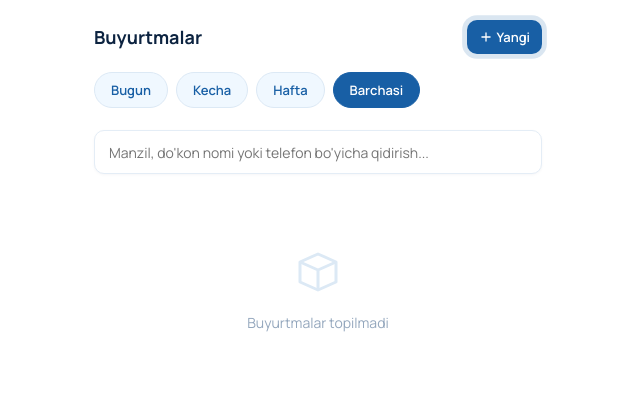
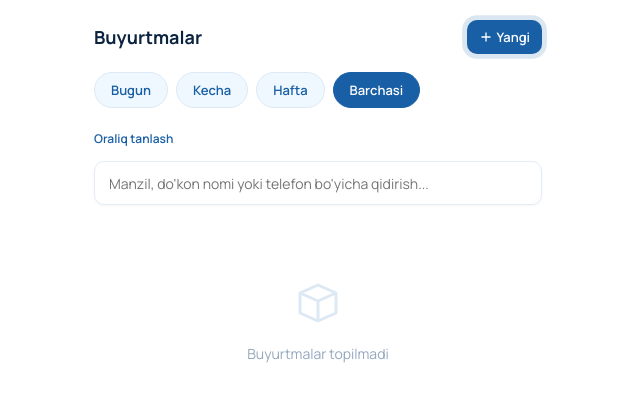
Before and after one commit to TNnodirbek/balance-system, a Django app: page /buyurtmalar/ in a window 1280 px wide. Shown: the top 420 px of the page, without its empty margins (322-962 px from the left). Run offline with Django 5.2, Linux system fonts and the light colour scheme; the visitor is signed in with stand-in values (Sample User, id 1); data comes from the database, SQL or seed files in the repository; data that the repository does not hold is empty.

Commit message:
Buyurtmalar royxatiga sana oraligi filtri qoshildi

```diff
--- a/buyurtmalar/views.py
+++ b/buyurtmalar/views.py
@@ -8,6 +8,7 @@ from django.http import HttpResponseForbidden, JsonResponse
 from django.shortcuts import get_object_or_404, redirect, render
 from django.template.loader import render_to_string
 from django.utils import timezone
+from django.utils.dateparse import parse_date
 from django.utils.http import url_has_allowed_host_and_scheme
 from django.views.decorators.http import require_POST
 
@@ -248,14 +249,21 @@ def _buyurtmalar_bazaviy_queryset(menejer):
 def _buyurtmalar_filtrlangan(request, menejer):
     buyurtmalar = _buyurtmalar_bazaviy_queryset(menejer)
 
-    filtr = request.GET.get('filter')
-    bugun = timezone.localdate()
-    if filtr == 'bugun':
-        buyurtmalar = buyurtmalar.filter(yaratilgan_vaqt__date=bugun)
-    elif filtr == 'kecha':
-        buyurtmalar = buyurtmalar.filter(yaratilgan_vaqt__date=bugun - timezone.timedelta(days=1))
-    elif filtr == 'hafta':
-        buyurtmalar = buyurtmalar.filter(yaratilgan_vaqt__gte=timezone.now() - timezone.timedelta(days=7))
+    boshlanish = parse_date(request.GET.get('boshlanish', '') or '')
+    tugash = parse_date(request.GET.get('tugash', '') or '')
+
+    if boshlanish and tugash:
+        filtr = 'oraliq'
+        buyurtmalar = buyurtmalar.filter(yaratilgan_vaqt__date__gte=boshlanish, yaratilgan_vaqt__date__lte=tugash)
+    else:
+        filtr = request.GET.get('filter')
+        bugun = timezone.localdate()
+        if filtr == 'bugun':
+            buyurtmalar = buyurtmalar.filter(yaratilgan_vaqt__date=bugun)
+        elif filtr == 'kecha':
+            buyurtmalar = buyurtmalar.filter(yaratilgan_vaqt__date=bugun - timezone.timedelta(days=1))
+        elif filtr == 'hafta':
+            buyurtmalar = buyurtmalar.filter(yaratilgan_vaqt__gte=timezone.now() - timezone.timedelta(days=7))
 
     qidiruv = request.GET.get('q', '').strip()
     if qidiruv:
@@ -263,7 +271,7 @@ def _buyurtmalar_filtrlangan(request, menejer):
             Q(dokon__nomi__icontains=qidiruv) | Q(dokon__manzili__icontains=qidiruv) | Q(dokon__telefon__icontains=qidiruv)
         )
 
-    return buyurtmalar, filtr, qidiruv
+    return buyurtmalar, filtr, qidiruv, boshlanish, tugash
 
 
 def _miqdor_biriktirish(buyurtmalar):
@@ -294,13 +302,15 @@ def _qidiruv_jamlari(buyurtmalar):
 @login_required
 def buyurtmalar_royxati(request):
     menejer = tegishli_menejer(request.user)
-    buyurtmalar, filtr, qidiruv = _buyurtmalar_filtrlangan(request, menejer)
+    buyurtmalar, filtr, qidiruv, boshlanish, tugash = _buyurtmalar_filtrlangan(request, menejer)
     buyurtmalar = _miqdor_biriktirish(buyurtmalar)
 
     kontekst = {
         'buyurtmalar': buyurtmalar,
         'filtr': filtr or 'barchasi',
         'qidiruv': qidiruv,
+        'boshlanish': boshlanish,
+        'tugash': tugash,
     }
     if qidiruv:
         kontekst.update(_qidiruv_jamlari(buyurtmalar))
@@ -311,7 +321,7 @@ def buyurtmalar_royxati(request):
 @login_required
 def buyurtmalar_qidiruv_ajax(request):
     menejer = tegishli_menejer(request.user)
-    buyurtmalar, filtr, qidiruv = _buyurtmalar_filtrlangan(request, menejer)
+    buyurtmalar, filtr, qidiruv, boshlanish, tugash = _buyurtmalar_filtrlangan(request, menejer)
     buyurtmalar = _miqdor_biriktirish(buyurtmalar)
 
     html = render_to_string(
--- a/templates/buyurtmalar/royxat.html
+++ b/templates/buyurtmalar/royxat.html
@@ -143,6 +143,74 @@
             background: #185FA5;
             color: #FFFFFF;
             border-color: #185FA5;
+        }
+
+        .oraliq-detail {
+            margin-bottom: 14px;
+        }
+
+        .oraliq-detail summary {
+            font-size: 12px;
+            font-weight: 600;
+            color: #185FA5;
+            cursor: pointer;
+            list-style: none;
+        }
+
+        .oraliq-detail summary::-webkit-details-marker {
+            display: none;
+        }
+
+        .oraliq-forma {
+            display: flex;
+            align-items: flex-end;
+            gap: 8px;
+            margin-top: 10px;
+        }
+
+        .oraliq-maydon {
+            flex: 1;
+        }
+
+        .oraliq-maydon label {
+            display: block;
+            font-size: 11px;
+            font-weight: 600;
+            color: #7C8B9E;
+            margin-bottom: 4px;
+        }
+
+        .oraliq-maydon input {
+            width: 100%;
+            height: 40px;
+            border: 1.5px solid #E4EDF6;
+            border-radius: 10px;
+            padding: 0 10px;
+            font-family: 'Manrope', 'Segoe UI', Arial, sans-serif;
+            font-size: 13px;
+            color: #0C2340;
+            background: #FFFFFF;
+            outline: none;
+            box-shadow: 0 1px 3px rgba(12, 35, 64, 0.04);
+            transition: border-color 0.15s, box-shadow 0.15s;
+        }
+
+        .oraliq-maydon input:focus {
+            border-color: #185FA5;
+            box-shadow: 0 0 0 3px rgba(24, 95, 165, 0.1);
+        }
+
+        .oraliq-tugma {
+            height: 40px;
+            padding: 0 16px;
+            border: none;
+            border-radius: 10px;
+            background: #185FA5;
+            color: #FFFFFF;
+            font-family: 'Manrope', 'Segoe UI', Arial, sans-serif;
+            font-size: 13px;
+            font-weight: 600;
+            cursor: pointer;
         }
 
         /* Qidiruv */
@@ -630,7 +698,25 @@
             <a href="?filter=kecha" class="filtr-pill{% if filtr == 'kecha' %} faol{% endif %}">Kecha</a>
             <a href="?filter=hafta" class="filtr-pill{% if filtr == 'hafta' %} faol{% endif %}">Hafta</a>
             <a href="?" class="filtr-pill{% if filtr == 'barchasi' %} faol{% endif %}">Barchasi</a>
+            {% if filtr == 'oraliq' %}
+                <span class="filtr-pill faol">{{ boshlanish|date:"d.m" }} &ndash; {{ tugash|date:"d.m" }}</span>
+            {% endif %}
         </div>
+
+        <details class="oraliq-detail">
+            <summary>Oraliq tanlash</summary>
+            <form method="get" class="oraliq-forma">
+                <div class="oraliq-maydon">
+                    <label for="boshlanish">Boshlanish</label>
+                    <input type="date" name="boshlanish" id="boshlanish" value="{{ boshlanish|date:'Y-m-d' }}">
+                </div>
+                <div class="oraliq-maydon">
+                    <label for="tugash">Tugash</label>
+                    <input type="date" name="tugash" id="tugash" value="{{ tugash|date:'Y-m-d' }}">
+                </div>
+                <button type="submit" class="oraliq-tugma">Ko'rsatish</button>
+            </form>
+        </details>
 
         <form method="get" class="qidiruv-qobiq" id="qidiruv-forma">
             <input type="text" name="q" id="qidiruv-input" class="qidiruv-input" placeholder="Manzil, do'kon nomi yoki telefon bo'yicha qidirish..." value="{{ qidiruv|default:'' }}" autocomplete="off">
@@ -802,8 +888,12 @@
             var q = qidiruvInput.value.trim();
             var joriyParametrlar = new URLSearchParams(window.location.search);
             var filtrQiymati = joriyParametrlar.get('filter') || '';
+            var boshlanishQiymati = joriyParametrlar.get('boshlanish') || '';
+            var tugashQiymati = joriyParametrlar.get('tugash') || '';
             var url = '{% url "buyurtmalar_qidiruv_ajax" %}?q=' + encodeURIComponent(q);
-            if (filtrQiymati) {
+            if (boshlanishQiymati && tugashQiymati) {
+                url += '&boshlanish=' + encodeURIComponent(boshlanishQiymati) + '&tugash=' + encodeURIComponent(tugashQiymati);
+            } else if (filtrQiymati) {
                 url += '&filter=' + encodeURIComponent(filtrQiymati);
             }
 
```
